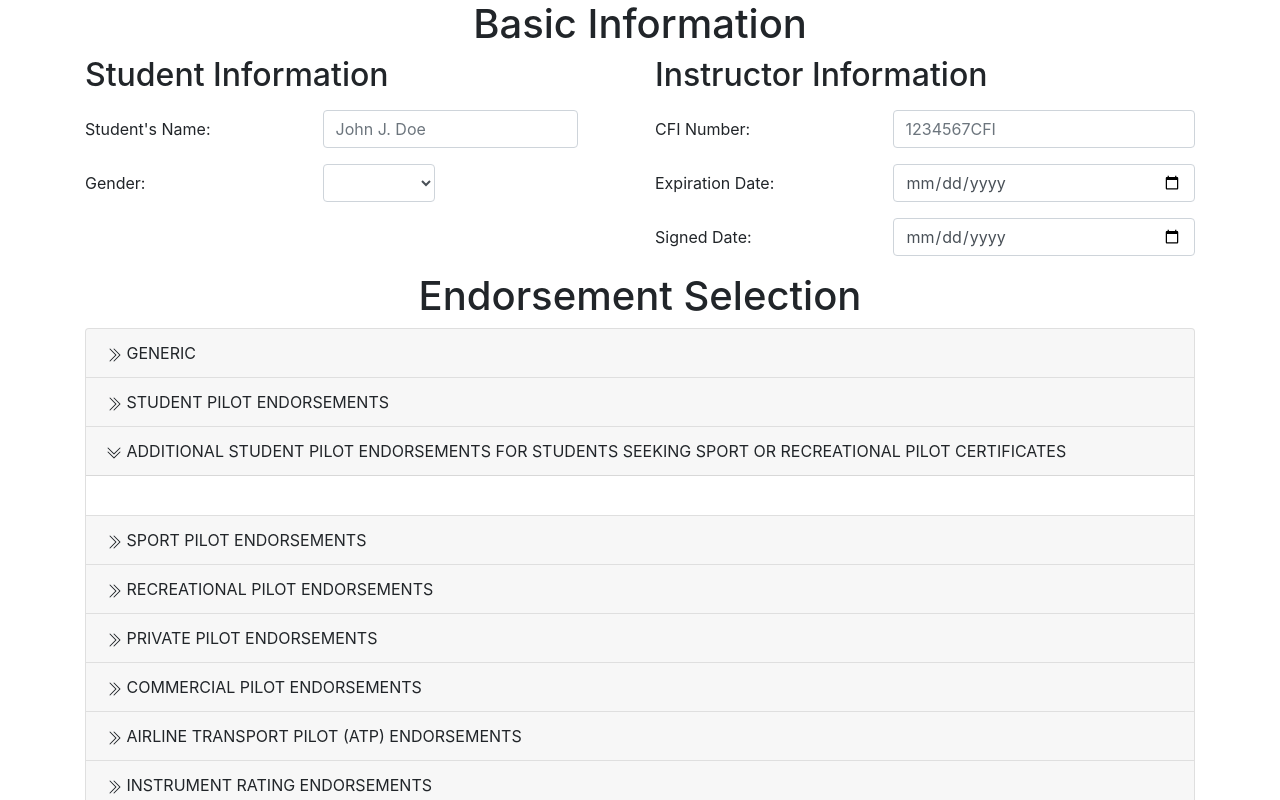
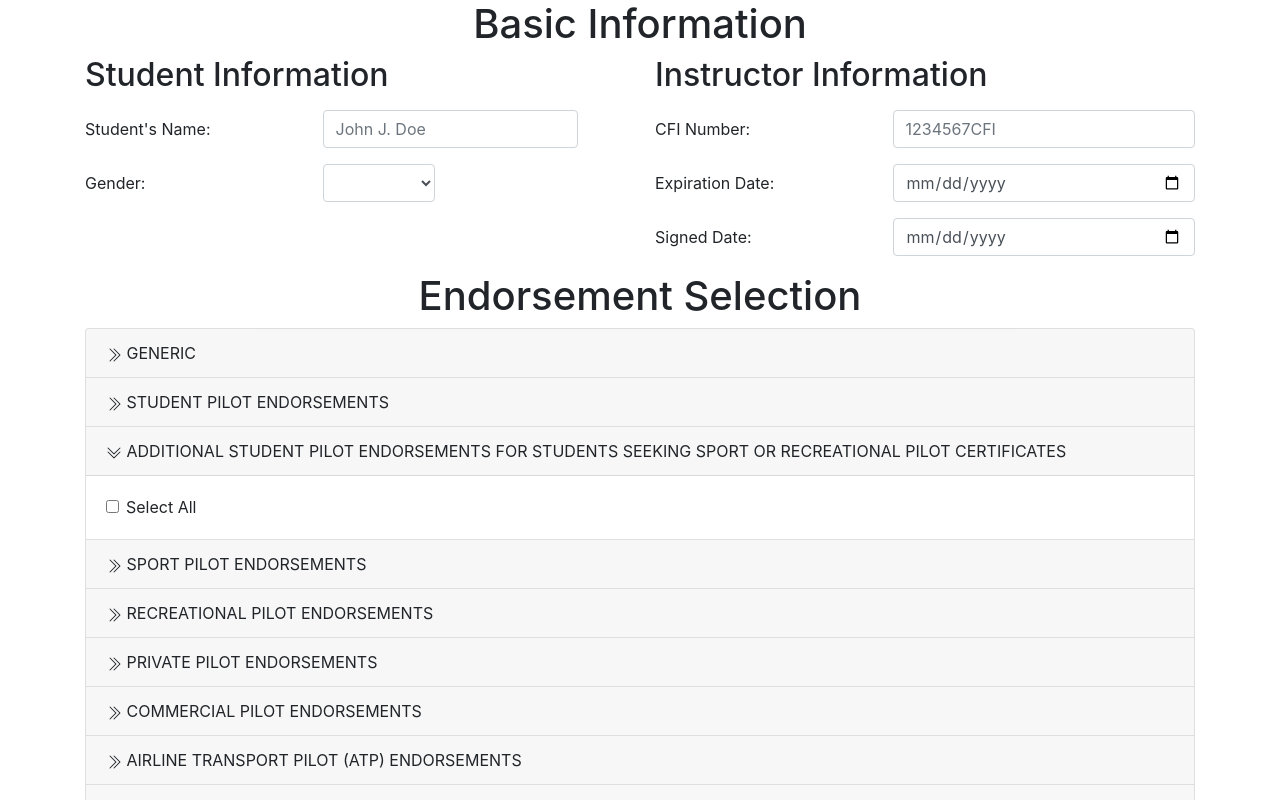
Before and after one commit to martin-simonini/endorsements, a React (Create React App) app in the folder client/: page / in a window 1280 px wide. Both pictures are taken after a click on the element 640 px from the left and 451 px from the top of the page. Shown: the top 800 px of the page. Built offline with nearby package versions, Linux system fonts and the light colour scheme.

Commit message:
Finished the select endorsement functionality. Added the ability to select all endorsements in category.

```diff
--- a/client/src/App.js
+++ b/client/src/App.js
@@ -46,13 +46,20 @@ class App extends Component {
         }
     }
 
-    addEndorsement = ({target: {value,name}}) =>{
-        // console.log("["+name+"]: "+value);
-        /*this.setState(prevState => ({
-            endorsements: [...prevState.endorsements, newEndorsement],
-        }));*/
+    addEndorsements = (end) =>{
+        const newArr = this.state.endorsements.concat(end);
+        this.setState({endorsements: newArr});
     }
 
+
+    removeEndorsements = (end) =>{
+        end.toString().split(",").forEach(i => {
+            this.setState(prevState => ({
+                endorsements: prevState.endorsements.filter(item => item != i)
+            }));
+        })
+
+    }
   createAndDownloadPdf = () => {
     axios.post('/create-pdf', this.state)
         .then(() => axios.get('fetch-pdf', { responseType: 'blob' }))
@@ -62,6 +69,8 @@ class App extends Component {
           saveAs(pdfBlob, 'newPdf.pdf');
         })
   }
+
+  test = () =>{console.log("Endorsements: "+this.state.endorsements);}
 
     render() {
         return (
@@ -91,13 +100,14 @@ class App extends Component {
                     </Row>
                     <Row>
                         <Col md={12}>
-                            <EndorsementSelection addEndorsement={this.addEndorsement}/>
+                            <EndorsementSelection addEndorsements={this.addEndorsements} removeEndorsements={this.removeEndorsements}/>
                         </Col>
                     </Row>
                 </Container>
                 <Container>
                     <Row>
                         <Col md={12}>
+                            <Button onClick={this.test} variant="primary" size="lg" block>TEST</Button>
                             <Button onClick={this.createAndDownloadPdf} variant="primary" size="lg" block>Generate PDF</Button>
                         </Col>
                     </Row>
--- a/client/src/components/EndorsementSelection.js
+++ b/client/src/components/EndorsementSelection.js
@@ -4,7 +4,7 @@ import 'bootstrap/dist/css/bootstrap.min.css';
 import { ChevronDoubleRight, ChevronDoubleDown } from 'react-bootstrap-icons';
 
 import Endorsements from "./Endorsements";
-import { categories, generic_endorsements } from './resources/Endorsment_Data';
+import { categories, generic_endorsements } from './resources/Endorsements_Data';
 
 
 function CustomToggle({ children, eventKey, handleClick }) {
@@ -79,7 +79,7 @@ class EndorsementSelection extends Component{
                             </CustomToggle>
                             <Accordion.Collapse eventKey={(index+1)}>
                                 <Card.Body>
-                                    <Endorsements category={cat} addEndorsement={this.props.addEndorsement}/>
+                                    <Endorsements category={cat} addEndorsements={this.props.addEndorsements} removeEndorsements={this.props.removeEndorsements}/>
                                 </Card.Body>
                             </Accordion.Collapse>
                         </Card>
--- a/client/src/components/Endorsements.js
+++ b/client/src/components/Endorsements.js
@@ -1,33 +1,130 @@
 import React, { Component } from 'react';
-import { Form } from 'react-bootstrap';
+import { Form, Button } from 'react-bootstrap';
 import 'bootstrap/dist/css/bootstrap.min.css';
 
-import {categories, generic_endorsements} from './resources/Endorsment_Data';
-import {ChevronDoubleDown, ChevronDoubleRight} from "react-bootstrap-icons";
+import {categories, generic_endorsements} from './resources/Endorsements_Data';
 
 class Endorsements extends Component{
 
+    state = {
+        endorsement_pool: [], //current list of endorsements from Endorsements_Data
+        checked: [], //List of endorsements that are selected
+        selected: [], //Array of booleans where true means selected, false otherwise
+        disableAll: false //Disables checkbox when user hits "select all"
+    }
 
+    /*
+       * Changes a checkbox from unselected to selected and via versa.
+     */
+    changeSelected = ({target: {name}}) =>{
+         // console.log("Name: "+name);
+         if(this.state.checked.includes(name))//Removing selected item
+         {
+             //changing boolean variable in selected var.
+             let tempSelected = [...this.state.selected];
+             let index = this.findIndex(name);
+             tempSelected[index] = !tempSelected[index];
+
+             //changing state
+             this.setState(prevState => ({
+                 checked: prevState.checked.filter(item => item != name),
+                 selected: tempSelected,
+             }));
+
+             //pushing change to App.js
+             this.props.removeEndorsements(name);
+         }
+         else //Adding new item
+         {
+             //changing boolean variable in selected var.
+             let tempSelected = [...this.state.selected];
+             let index = this.findIndex(name);
+             tempSelected[index] = !tempSelected[index];
+
+             //Changing state
+             const newArr = this.state.checked.concat(name);
+             this.setState({checked: newArr, selected: tempSelected});
+
+             //pushing change to App.js
+             this.props.addEndorsements(name);
+         }
+    }
+
+    /*
+     * Find the index of a endorsement in the endorsement_pool (and selected) array
+     */
+    findIndex = (name) =>{
+        let index = -1;
+        let filteredObj = this.state.endorsement_pool.find(function(item, i){
+            if(item.id === name){
+                index = i;
+                return i;
+            }
+        });
+        return index;
+    }
+
+    /*
+      * Sets the endorsement_pool state variable so we can look at the proper endorsement.
+      * This should only happen once on creation.
+     */
+    setEndorsementPool = (cat) =>{
+        if(cat === "GENERIC"){
+            //Verify endorsement_pool is not already set. May want to use something more robust than JSON.Stringify
+            if(JSON.stringify(generic_endorsements) !== JSON.stringify(this.state.endorsement_pool)){
+                let temp = [];
+                generic_endorsements.forEach(i => {
+                    temp.push(false);
+                })
+                this.setState({endorsement_pool: generic_endorsements, selected: temp});
+            }
+        }
+    }
+
+    /*
+     * This method enables the "select All functionality.
+     */
+    selectAll = () =>
+    {
+        let temp = []; //Holds the endorsements that need to be pushed up to App.js
+        this.state.endorsement_pool.forEach(i => {
+            temp.push(i.id);
+        });
+
+        if(this.state.disableAll === false){ //User wants to select all
+            //Have to remove the endorsements that have been already selected so that
+            // App.js doesn't have multiple copies.
+            this.state.checked.forEach(i => {
+                temp = temp.filter(item => item !== i);
+            })
+            this.props.addEndorsements(temp);
+        }
+        else{ //User wants to deselect all
+            this.props.removeEndorsements(temp);
+        }
+
+        //Set select so user will register all checkbox's selected/unselected.
+        let tempSelected = [];
+        this.state.selected.forEach(i => tempSelected.push(!this.state.disableAll));
+
+        //Change state
+        this.setState(prevState => ({
+            disableAll: !prevState.disableAll,
+            selected: tempSelected
+        }));
+    }
 
     render() {
-        if(this.props.category === "GENERIC")
-        {
+        this.setEndorsementPool(this.props.category);
+
             return(
                 <>
-                    {generic_endorsements.map((end, index) => (
-                       <Form.Check name={end.id} label={end.name} onChange={this.props.addEndorsement} />
+                    <Form.Check label="Select All" onChange={this.selectAll} />
+                    {this.state.endorsement_pool.map((end, index) => (
+                       <Form.Check name={end.id} label={end.name} onChange={this.changeSelected} disabled={this.state.disableAll} checked={this.state.selected[index]} />
                     ))}
                 </>
             );
-        }
-
-
-
-        return(
-            <>
-
-            </>
-        );
     }
 }
 
```
Also changed, not shown: client/src/components/resources/Endorsements_Data.js (renamed from client/src/components/resources/Endorsment_Data.js), 1 other file (tests, documents, lock files or other folders).
